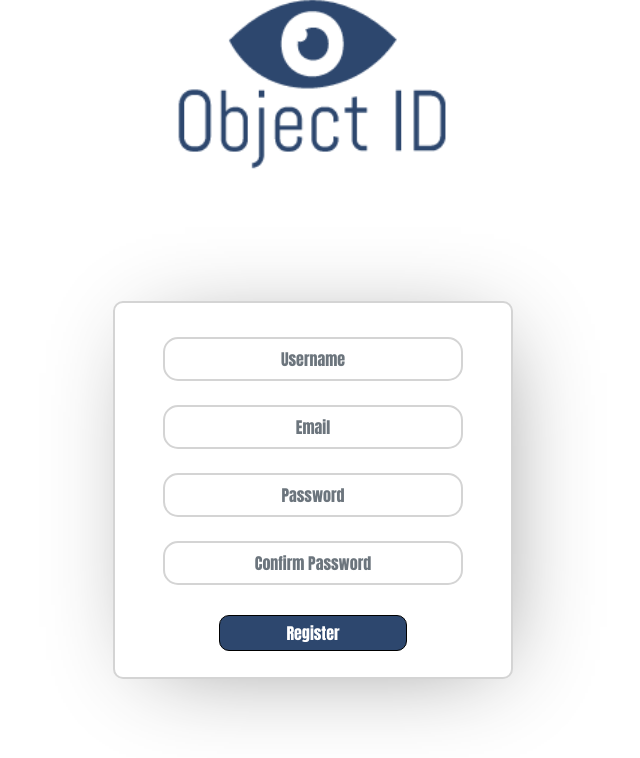
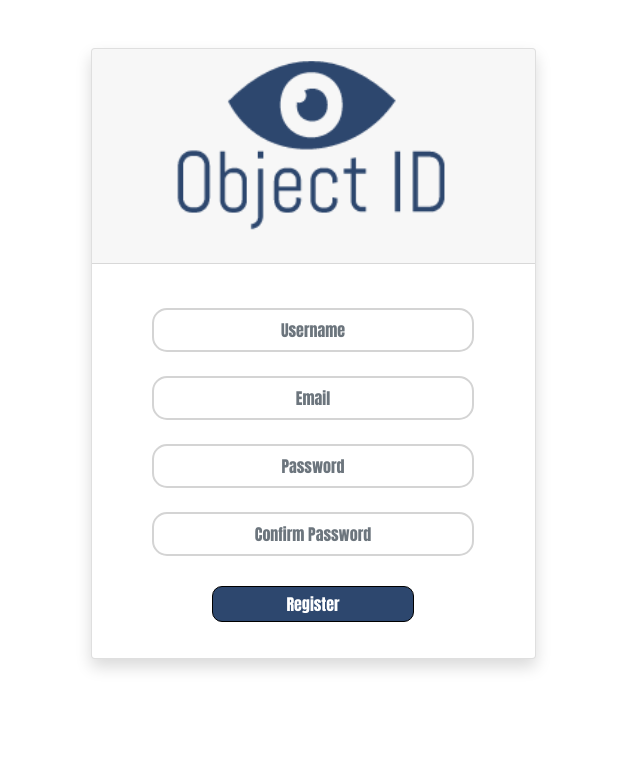
Before and after one commit to COS301-SE-2020/Object-ID-Frontend, an Angular app: page /register in a window 1280 px wide. Shown: the top 758 px of the page, without its empty margins (327-967 px from the left). Built offline with nearby package versions, Linux system fonts and the light colour scheme; sample sign-in values are in the browser's storage; some icons are missing.

Commit message:
:lipstick: Register ui Changes
Signed-off-by: zoblou <zoe.schnetler@gmail.com>

```diff
--- a/src/app/register/register.component.html
+++ b/src/app/register/register.component.html
@@ -13,15 +13,14 @@
 </head>
 
 <body>
-
-    <div class="cent">
+    <div class="container">
+        <div class="row">
+            <div class="col-sm-9 col-md-7 col-lg-5 mx-auto">
+              <div class="card card-signin my-5 shadow">
+                  <div class="card-header">
                         <img class="logo" src="../../assets/logo.png"/>
                   </div>
-    <div>
-    <div class="loginContainer">
-        <div class="logReg">
-        </div>
-        <div>
+                <div class="card-body">
                         <form class="form-group" (submit)="submitRegister()" [formGroup]="form">
                         <br><input placeholder="Username" id="uname" type="text" class="form-control" formControlName="username" name="username">
 
@@ -36,9 +35,7 @@
                 </div>
               </div>
             </div>
-
-
-
+        </div></div>
 </body>
 
 </html>
```
Lines whose indentation alone changed are shown as unchanged.
